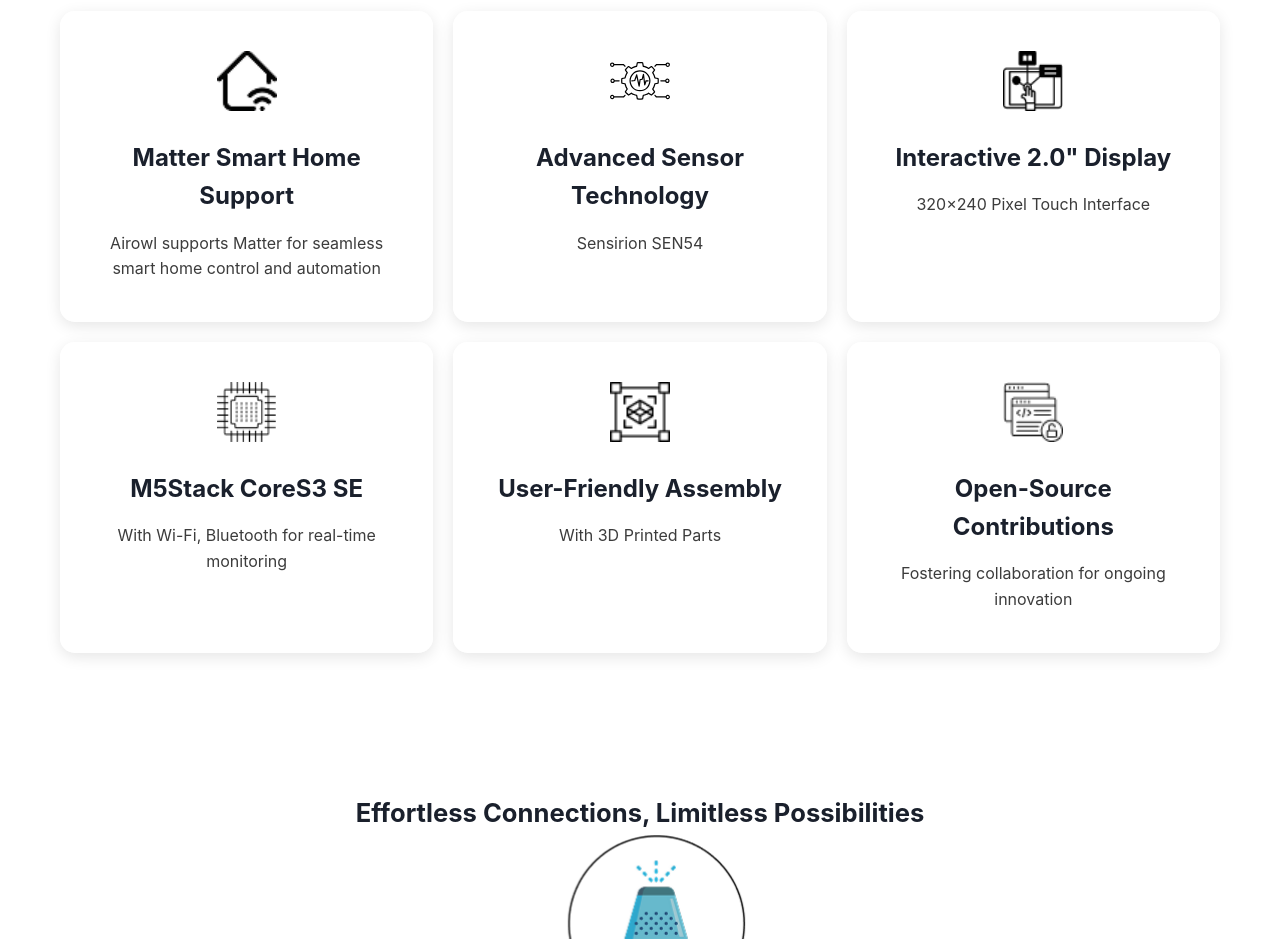
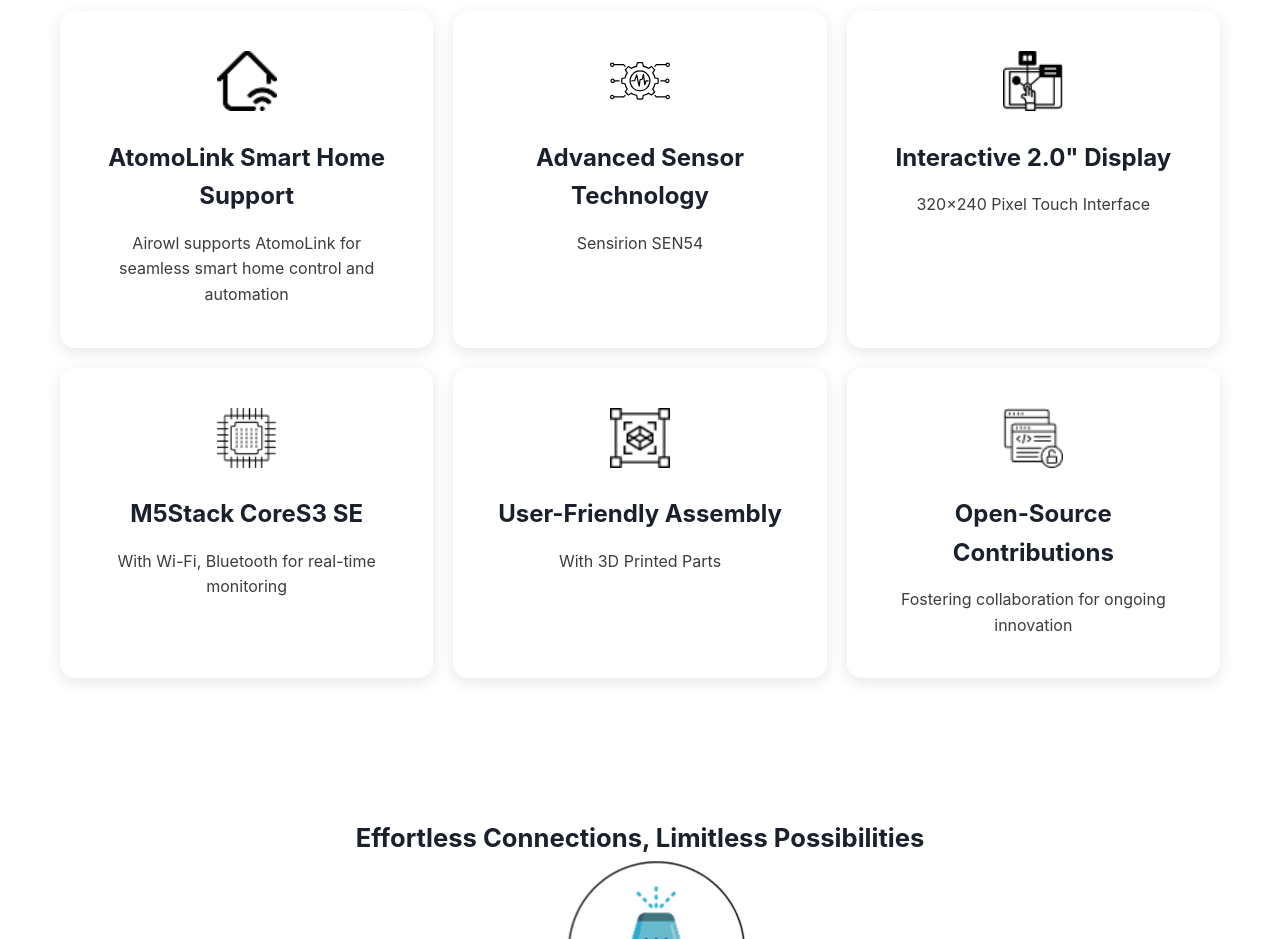
Before and after one commit to JoshiMitesh/atomo_website, a plain HTML site: page airowl_page/airowl.html in a window 1280 px wide. Shown: the part 2360-3299 px from the top of the page. Drawn offline with Linux system fonts and the light colour scheme; a web font is replaced by a local one.

Commit message:
Aug_13-4

```diff
--- a/airowl_page/airowl.html
+++ b/airowl_page/airowl.html
@@ -178,8 +178,8 @@
             <div class="features-grid">
                 <div class="feature-card">
                     <img src="img6.png" alt="Smart Home Icon" class="feature-icon">
-                    <h3>Matter Smart Home Support</h3>
-                    <p>Airowl supports Matter for seamless smart home control and automation</p>
+                    <h3>AtomoLink Smart Home Support</h3>
+                    <p>Airowl supports AtomoLink for seamless smart home control and automation</p>
                 </div>
                 <div class="feature-card">
                     <img src="img2.svg" alt="Sensor Icon" class="feature-icon">
```
